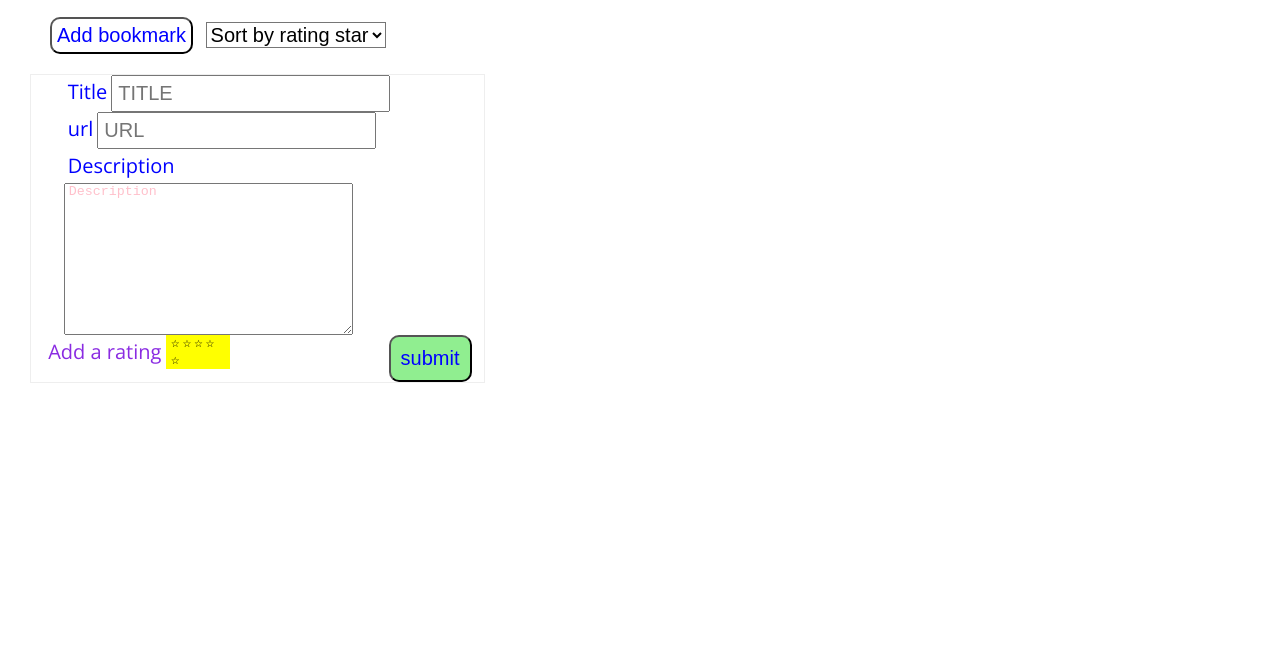
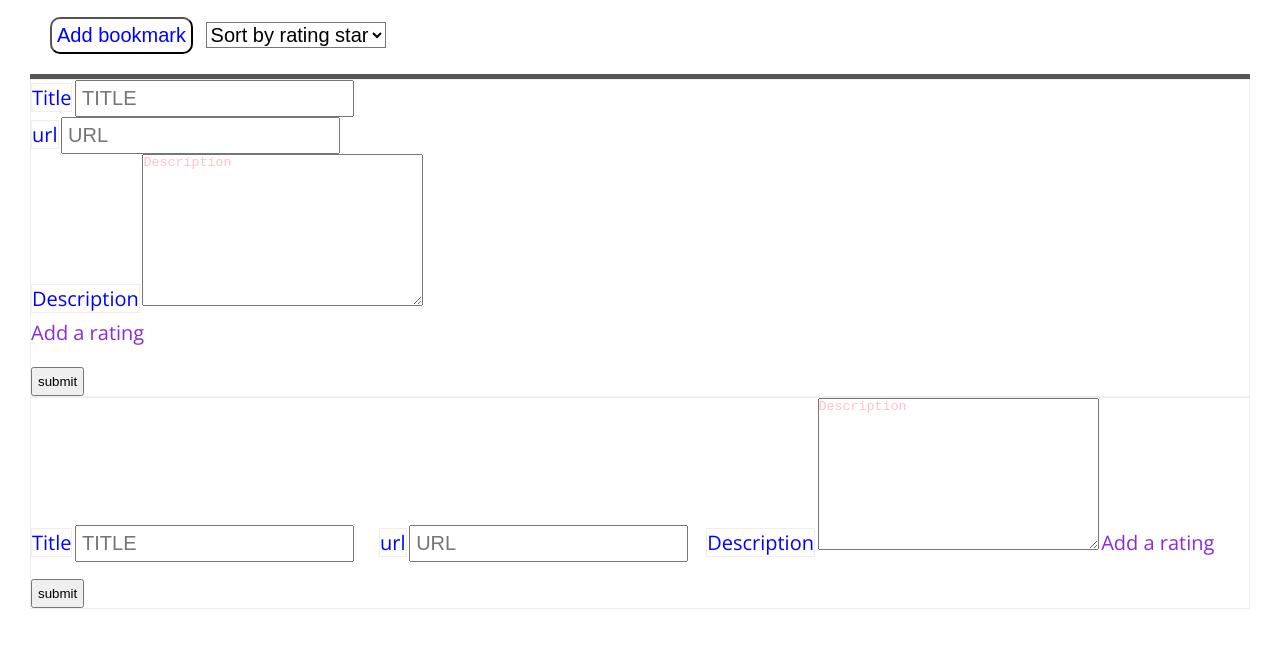
Before and after one commit to KathyiLeBoeuf/bookmarkApp, a plain HTML site: page addForm.html in a window 1280 px wide. Shown: the part 141-788 px from the top of the page. Drawn offline with nearby package versions, Linux system fonts and the light colour scheme; no server answers.

Commit message:
last large commit

```diff
--- a/addForm.html
+++ b/addForm.html
@@ -30,35 +30,62 @@
 	</nav>
 	<main class="main">
 
-		<form class="form__add col-6">
-
-			<div class="row">
-				<label for="title" class="col-1">Title</label>
-				<input type="text" name="title" class="form__bookmark--title col-2" placeholder="TITLE">Title:</input>
-			</div>
-			<div class="row">
-				<label for="url" class="col-1">url</label>
-				<input type="text" name="url" class="form__bookmark--url col-2" placeholder="URL">url:</input>
-			</div>
-			<div class="row">
-				<label for="description" class="col-1">Description</label>
-				<textarea name="description" class="form__bookmark--desc col-2" rows="10" cols="33">Description</textarea>
-			</div>
-			<div class="row__form--bottom">
-				<label for="stars" class="star__label col-1">Add a rating</label>
-				<div name="stars" class="form__stars col-3">
-					<div name="stars" class="form__stars col-3">
+		<form class="form__add">
+<ul>
+	<li>
+			<label for="title" class="form__add">Title</label>
+			<input type="text" name="title" class="form__add--title" placeholder="TITLE">Title:</input>
+		</li>
+	<li>
+			<label for="url" class="form__add">url</label>
+			<input type="text" name="url" class="form__add--url" placeholder="URL">url:</input>
+		</li>
+		<li>
+			<label for="description" class="form__add">Description</label>
+			<textarea name="description" class="form__add--desc" rows="10" cols="33">Description</textarea>
+		</li>
+		<li>
+			<label for="stars" class="star__label">Add a rating</label>
+			<div name="stars" class="form__add--stars">
 					<span>☆</span>
 					<span>☆</span>
 					<span>☆</span>
 					<span>☆</span>
 					<span>☆</span>
 				</div>
+			</li>
+			<li>
+			<button class="form__add--submit">submit</button>
+		</li>
+		</ul>
+		</form>
+		<!--try 2-->
+
+		<form class="form__add">
+				<ul>
+					<li>
+							<label for="title" class="form__add">Title</label>
+							<input type="text" name="title" class="form__add--title" placeholder="TITLE">Title:</input>
+
+							<label for="url" class="form__add">url</label>
+							<input type="text" name="url" class="form__add--url" placeholder="URL">url:</input>
+
+							<label for="description" class="form__add">Description</label>
+							<textarea name="description" class="form__add--desc" rows="10" cols="33">Description</textarea>
+
+							<label for="stars" class="star__label">Add a rating</label>
+							<div name="stars" class="form__add--stars">
+									<span>☆</span>
+									<span>☆</span>
+									<span>☆</span>
+									<span>☆</span>
+									<span>☆</span>
 								</div>
-				<button class="form__submit col-3">submit</button>
-			</div>
+
+							<button class="form__add--submit">submit</button>
+							</li>
+							</ul>
 						</form>
-
 	</main>
 
 
--- a/index.html
+++ b/index.html
@@ -30,16 +30,79 @@
 	</nav>
 	<main class="main">
 
-	</main>
+
+		<!--BOOKMARK-->
+		<div class="js-book">
+			<ul class="js-book--ul">
+				<li class="js-book--li">Title
+					<i class="fa fa-remove" style="font-size:24px"></i>
+				</li>
+				<li class="js-book--li">Rating</li>
+				<li></li>
+			</ul>
+		</div>
+<!--DETAILS-->
+		<div class="js-book__details">
+				<ul class="js-book__details--ul">
+					<li class="js-book__details--li">Title
+						<i class="fa fa-remove js-book--li" style="font-size:24px"></i>
+					</li>
+					<li class="js-book__details--li">description</li>
+					<li class="js-book__details--li">
+						<a href="#">
+							<span>link</span>
+						</a>
+					</li>
+					<li name="stars" class="form__stars js-book__details--li">
+						<span>☆</span>
+						<span>☆</span>
+						<span>☆</span>
+						<span>☆</span>
+						<span>☆</span>
+					</li>
+					<li></li>
+				</ul>
+			</div>
+
+
+		<!--ADD-->
+
+		<form class="form__add col-6">
+
+			<div class="row">
+				<label for="title" class="col-1">Title</label>
+				<input type="text" name="title" class="form__bookmark--title col-2" placeholder="TITLE">Title:</input>
+			</div>
+			<div class="row">
+				<label for="url" class="col-1">url</label>
+				<input type="text" name="url" class="form__bookmark--url col-2" placeholder="URL">url:</input>
+			</div>
+			<div class="row">
+				<label for="description" class="col-1">Description</label>
+				<textarea name="description" class="form__bookmark--desc col-2" rows="10" cols="33">Description</textarea>
+			</div>
+			<div class="row__form--bottom">
+				<label for="stars" class="star__label col-1">Add a rating</label>
+				<div name="stars" class="form__stars col-3">
+					<div name="stars" class="form__stars col-3">
+						<span>☆</span>
+						<span>☆</span>
+						<span>☆</span>
+						<span>☆</span>
+						<span>☆</span>
+					</div>
+				</div>
+				<button class="form__submit col-3">submit</button>
+			</div>
+		</form>
 
 
 
-
-
+	</main>
 	<script type="text/javascript" src="https://cdnjs.cloudflare.com/ajax/libs/cuid/1.3.8/browser-cuid.min.js"></script>
 	<script type="text/javascript" src="https://code.jquery.com/jquery-3.2.1.min.js"></script>
 	<script type="text/javascript" src="scripts/Item.js"></script>
-	<script type="text/javascript" src="scripts/library.js"></script>
+	<script type="text/javascript" src="scripts/store.js"></script>
 	<script type="text/javascript" src="scripts/api.js"></script>
 	<script type="text/javascript" src="scripts/index.js"></script>
 </body>
--- a/index2.css
+++ b/index2.css
@@ -178,7 +178,7 @@ font-size: 2rem;
 .nav {
 	padding: 2rem;
 	background-color: #fff;
-	/*border: .5rem #555 solid; */
+	border-bottom: .5rem #555 solid;
 }
 .nav__select {
 /* positioning */
--- a/scripts/api.js
+++ b/scripts/api.js
@@ -1,2 +1,9 @@
 /* global $ */
 'use strict';
+
+
+
+	const api = (function () {
+		const BASE_URL = 'https://thinkful-list-api.herokuapp.com/kathy/bookmarks';
+
+	})();
--- a/scripts/index.js
+++ b/scripts/index.js
@@ -1,2 +1,11 @@
 /* global $ */
 'use strict';
+
+
+
+
+
+
+$.getJSON('https://thinkful-list-api.herokuapp.com/ei-student/items', (response) => {
+  console.log('api response:', response);
+});
--- /dev/null
+++ b/scripts/store.js
@@ -0,0 +1,2 @@
+/* global $ */
+'use strict';
```
Also changed, not shown: bookmark.html (+1 -1 lines), detailsForm.html (+2 -2 lines). Lines whose indentation alone changed are shown as unchanged.
